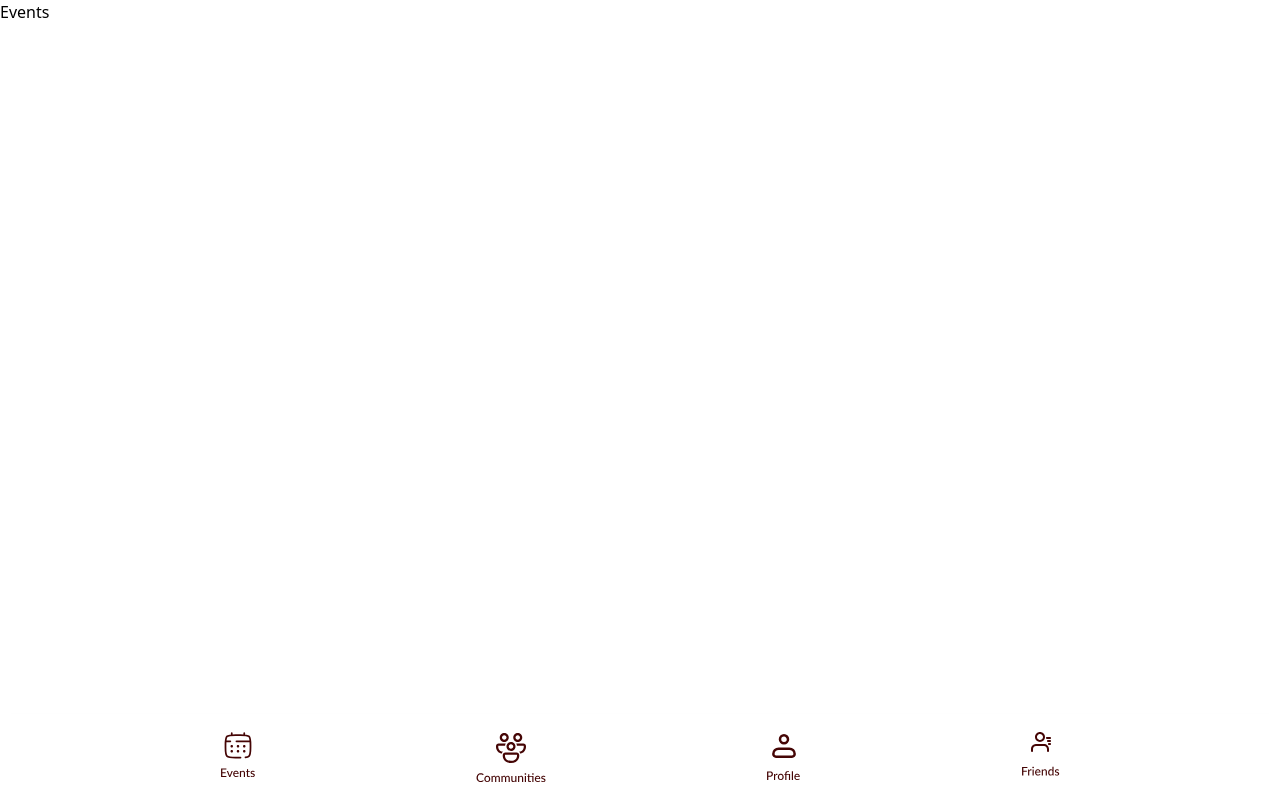
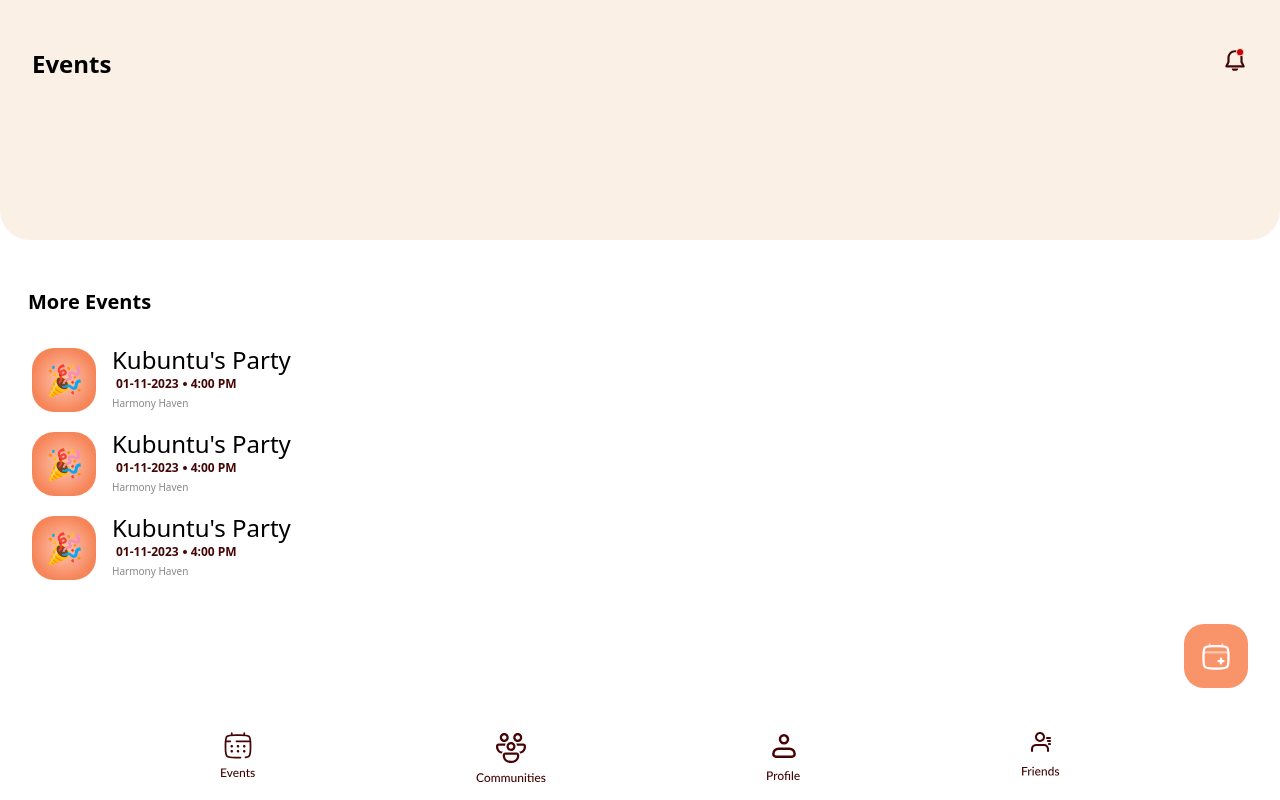
Before and after one commit to assudani66/Palikin, a React (Vite) app: page /events in a window 1280 px wide. Built offline with nearby package versions, Linux system fonts and the light colour scheme.

Commit message:
feat: Event Details Cards

```diff
--- /dev/null
+++ b/src/pages/events/EventCard.jsx
@@ -0,0 +1,20 @@
+import React from 'react'
+
+export const EventCard = ({event}) => {
+  return (
+    <li className='flex gap-4 h-fit ml-8 mb-5'>
+        <span className='flex justify-center items-center text-3xl rounded-[22px] bg-primary w-16 h-16'
+        style={{
+            backgroundImage: 'radial-gradient(50% 50% at 50% 50%, #FFC8B2 0%, #F68559 100%)'
+            }}>
+        🎉
+        </span>
+        <div className='flex flex-col gap-1'>
+            <h1 className='text-2xl font-medium leading-6'>{event?.name}</h1>
+            <p className=' text-secondary font-semibold text-xs flex items-center pl-1'>{event?.date}
+            <span className='bg-secondary w-1 h-1 rounded-full mx-1'> </span> {event?.time}</p>
+            <p className='text-[#888] text-[10px]'>{event?.communityName}</p>
+        </div>
+    </li>
+  )
+}
--- a/src/pages/events/Events.jsx
+++ b/src/pages/events/Events.jsx
@@ -1,7 +1,27 @@
 import React from 'react'
 
-export const Events = () => {
+import { Header } from '../../components'
+import { EventCard } from './EventCard'
+import { ActionButton } from '../../components'
+
+export const Events = () =>
+{
+  const eventList= [{_id:"1",name:"Kubuntu's Party", date:"01-11-2023", time:"4:00 PM", communityName:"Harmony Haven"},
+  {_id:"2",name:"Kubuntu's Party", date:"01-11-2023", time:"4:00 PM", communityName:"Harmony Haven"},
+  {_id:"3",name:"Kubuntu's Party", date:"01-11-2023", time:"4:00 PM", communityName:"Harmony Haven"}]
+
   return (
-    <div>Events</div>
+    <div >
+      {/* Put the carousel here in header */}
+      <header>
+      <Header heading={"Events"} padding={"pb-40"}/>
+      </header>
+
+      <h1 className='text-xl font-bold ml-7 mb-8 mt-12'>More Events</h1>
+      {eventList.map(event=>(
+        <EventCard event={event} key={event._id} />
+      ))}
+    <ActionButton type="calendar" />
+    </div>
   )
 }
```
